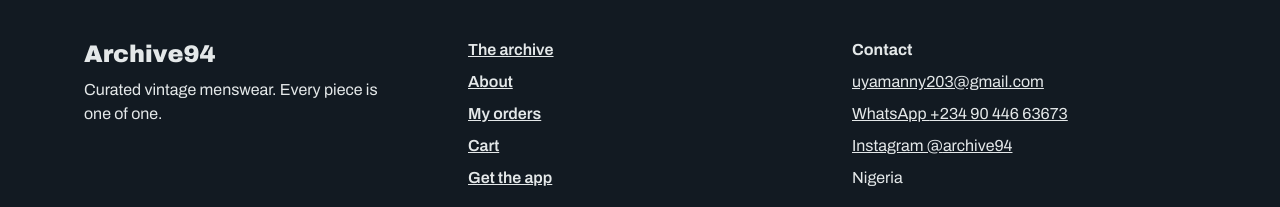
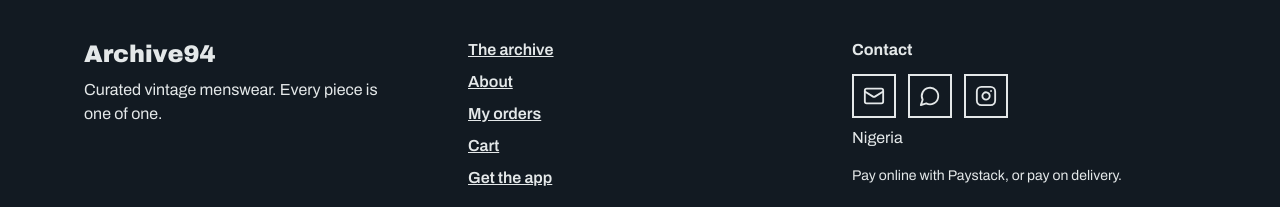
Before and after one commit to emmyanzx/archive94, a Next.js app: page / in a window 1280 px wide. Shown: the part 559-766 px from the top of the page. Built offline with nearby package versions, Linux system fonts and the light colour scheme; no server answers; the database is empty.

Commit message:
Contact icons in footer

```diff
--- a/components/Footer.tsx
+++ b/components/Footer.tsx
@@ -15,9 +15,19 @@ export default function Footer() {
         </nav>
         <div className="grid gap-2 content-start">
           <p className="font-bold">Contact</p>
-          <a href={`mailto:${site.email}`} className={a}>{site.email}</a>
-          <a href={`https://wa.me/${site.whatsapp.replace(/\D/g, "")}`} className={a}>WhatsApp {site.whatsapp}</a>
-          <a href={`https://instagram.com/${site.instagram}`} className={a}>Instagram @{site.instagram}</a>
+         <div className="flex gap-3 mt-1">
+  {[
+    { label: "Email us", href: `mailto:${site.email}`, icon: <><rect width="20" height="16" x="2" y="4" rx="2" /><path d="m22 7-8.97 5.7a1.94 1.94 0 0 1-2.06 0L2 7" /></> },
+    { label: "Chat on WhatsApp", href: `https://wa.me/${site.whatsapp.replace(/\D/g, "")}`, icon: <path d="M7.9 20A9 9 0 1 0 4 16.1L2 22Z" /> },
+    { label: `Instagram @${site.instagram}`, href: `https://instagram.com/${site.instagram}`, icon: <><rect width="20" height="20" x="2" y="2" rx="5" ry="5" /><path d="M16 11.37A4 4 0 1 1 12.63 8 4 4 0 0 1 16 11.37z" /><line x1="17.5" x2="17.51" y1="6.5" y2="6.5" /></> },
+  ].map((c) => (
+    <a key={c.label} href={c.href} aria-label={c.label} title={c.label}
+      target={c.href.startsWith("http") ? "_blank" : undefined} rel="noopener noreferrer"
+      className="grid place-items-center w-11 h-11 border-2 border-paper hover:bg-tag hover:text-ink hover:border-tag transition-colors">
+      <svg width="22" height="22" viewBox="0 0 24 24" fill="none" stroke="currentColor" strokeWidth="2" strokeLinecap="round" strokeLinejoin="round" aria-hidden="true">{c.icon}</svg>
+    </a>
+  ))}
+</div>
           <p>{site.city}</p>
           <p className="text-sm mt-2">Pay online with Paystack, or pay on delivery.</p>
         </div>
```
